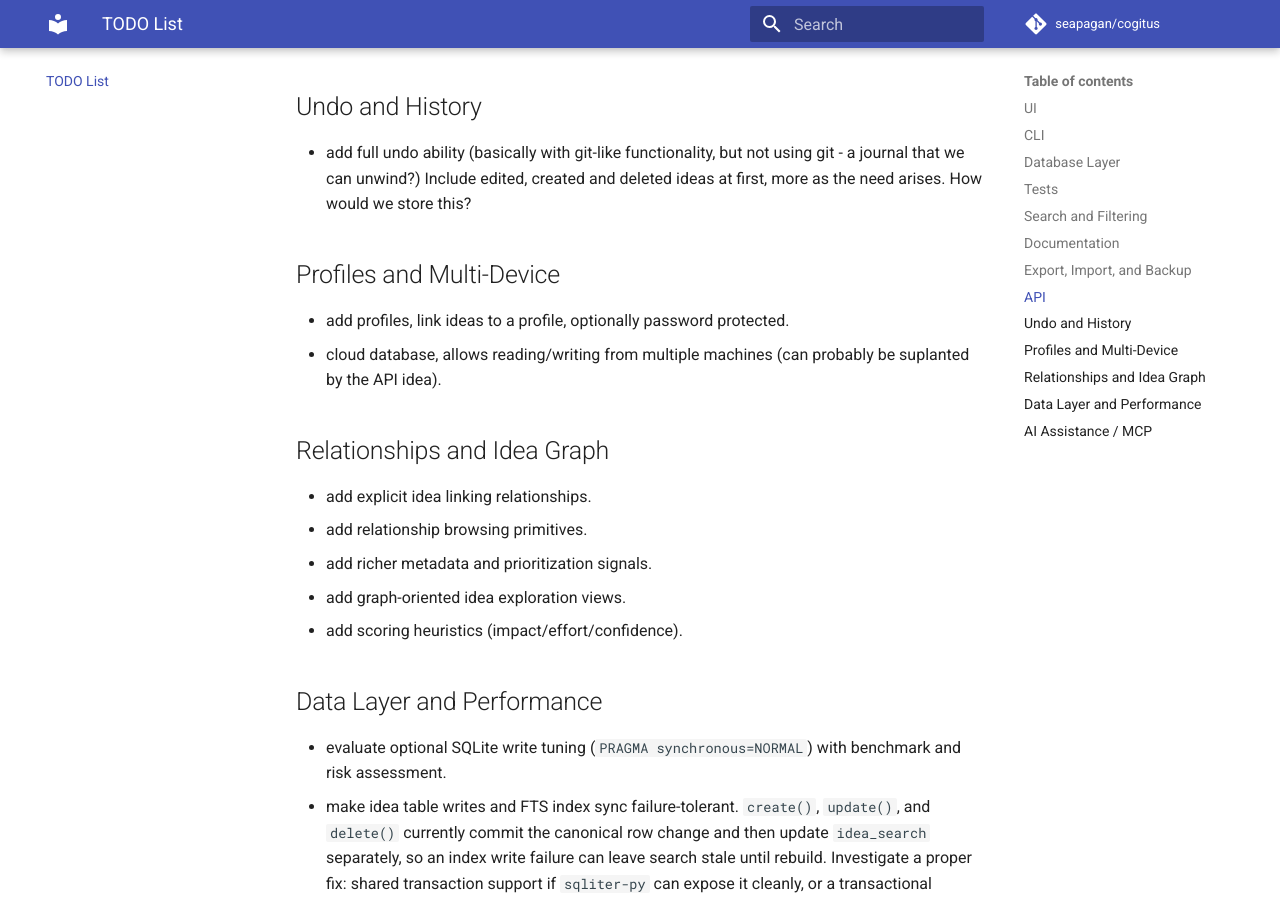
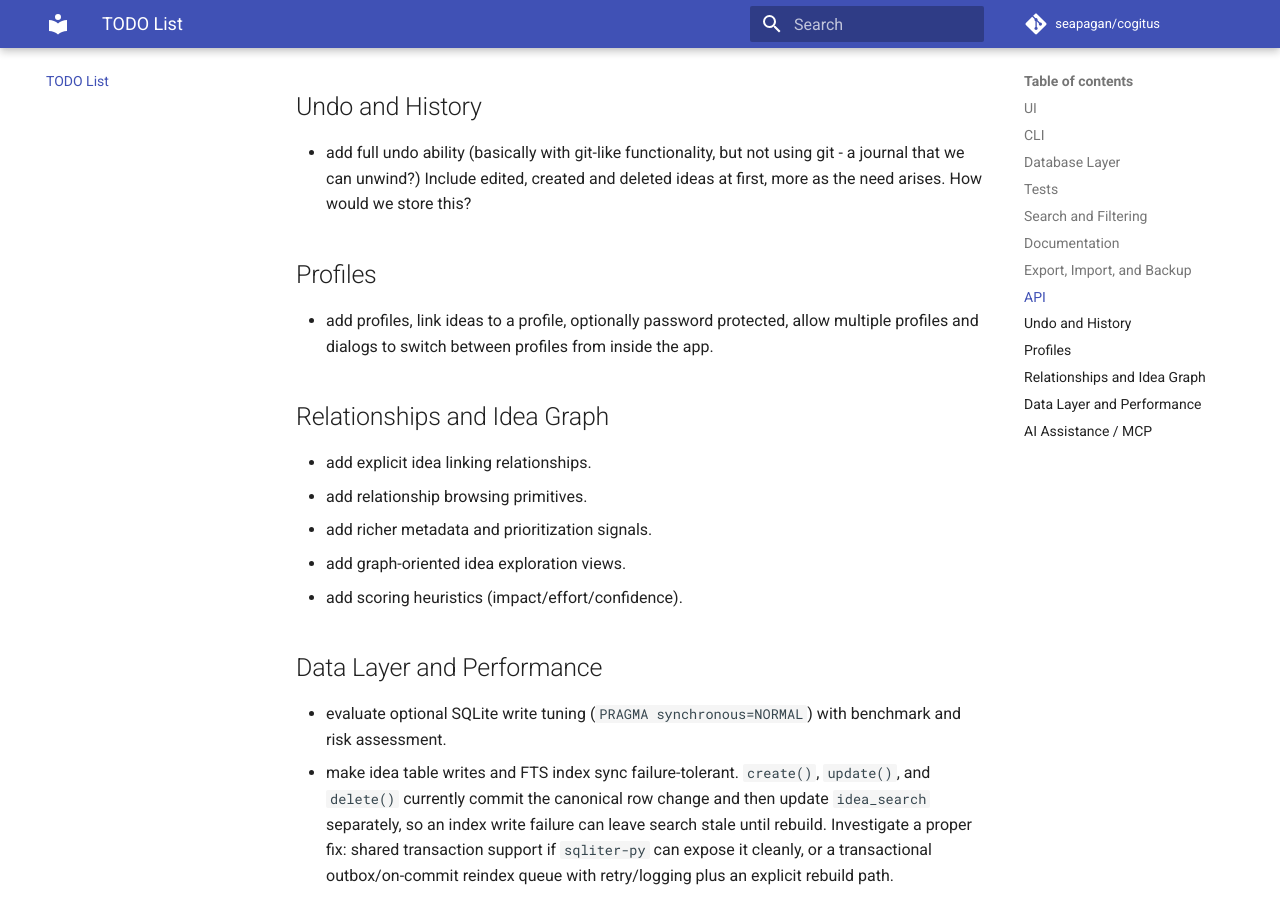
Before and after one commit to seapagan/cogitus, an MkDocs documentation site: the page built from docs/project/todo.md, in a window 1280 px wide and 900 px high, scrolled down 2298 px. Built offline with MkDocs 1.6.1 and Material for MkDocs 9.7.7, drawn with Linux system fonts in a browser that asks for light colours; comment, search, counter and statistics services are not loaded.

Commit message:
update CHANGELOG and TODO
Signed-off-by: Grant Ramsay <seapagan@gmail.com>

```diff
--- a/TODO.md
+++ b/TODO.md
@@ -87,11 +87,10 @@ Ideas to add to Cogitus
   git - a journal that we can unwind?) Include edited, created and deleted
   ideas at first, more as the need arises. How would we store this?
 
-## Profiles and Multi-Device
+## Profiles
 
-- add profiles, link ideas to a profile, optionally password protected.
-- cloud database, allows reading/writing from multiple machines (can probably be
-  suplanted by the API idea).
+- add profiles, link ideas to a profile, optionally password protected, allow
+  multiple profiles and dialogs to switch between profiles from inside the app.
 
 ## Relationships and Idea Graph
 
```
Also changed, not shown: CHANGELOG.md (+1 -0 lines).
